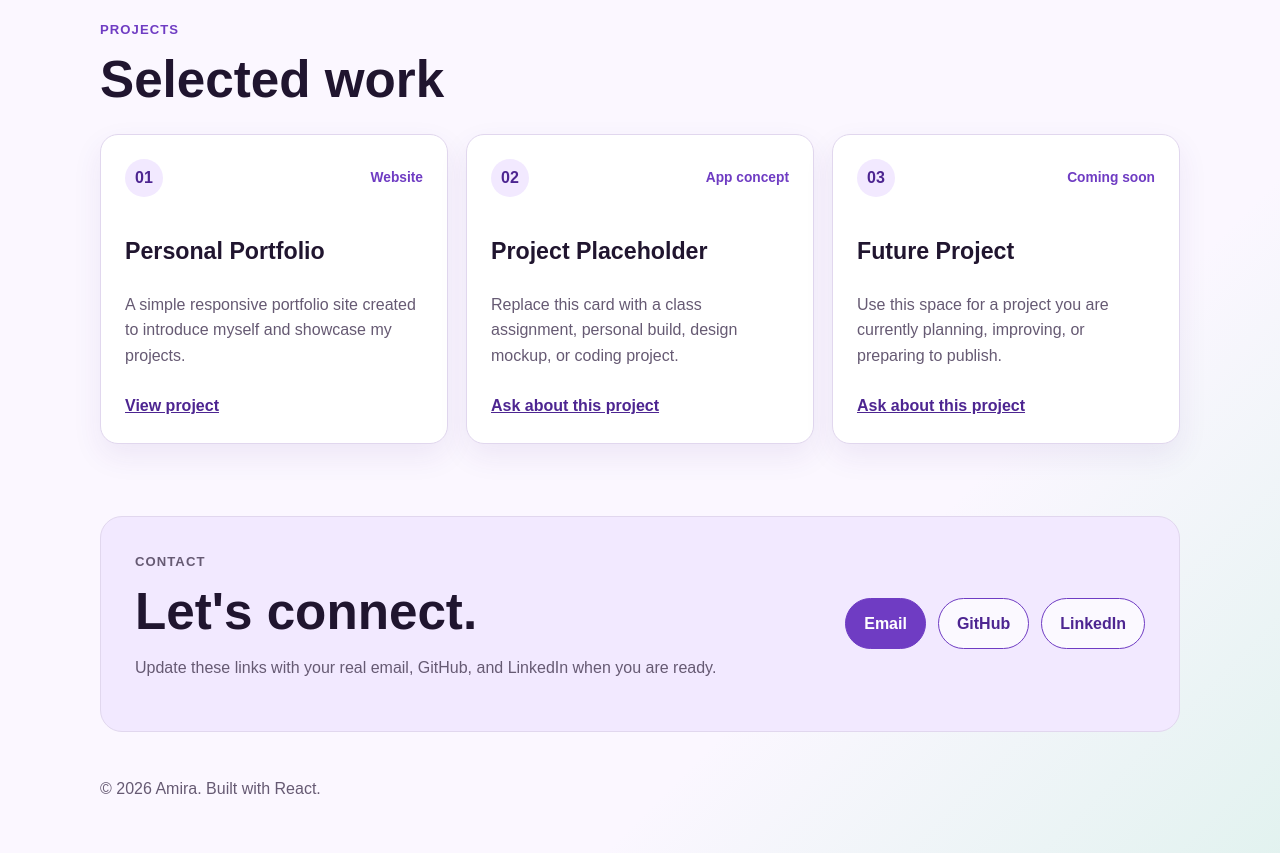
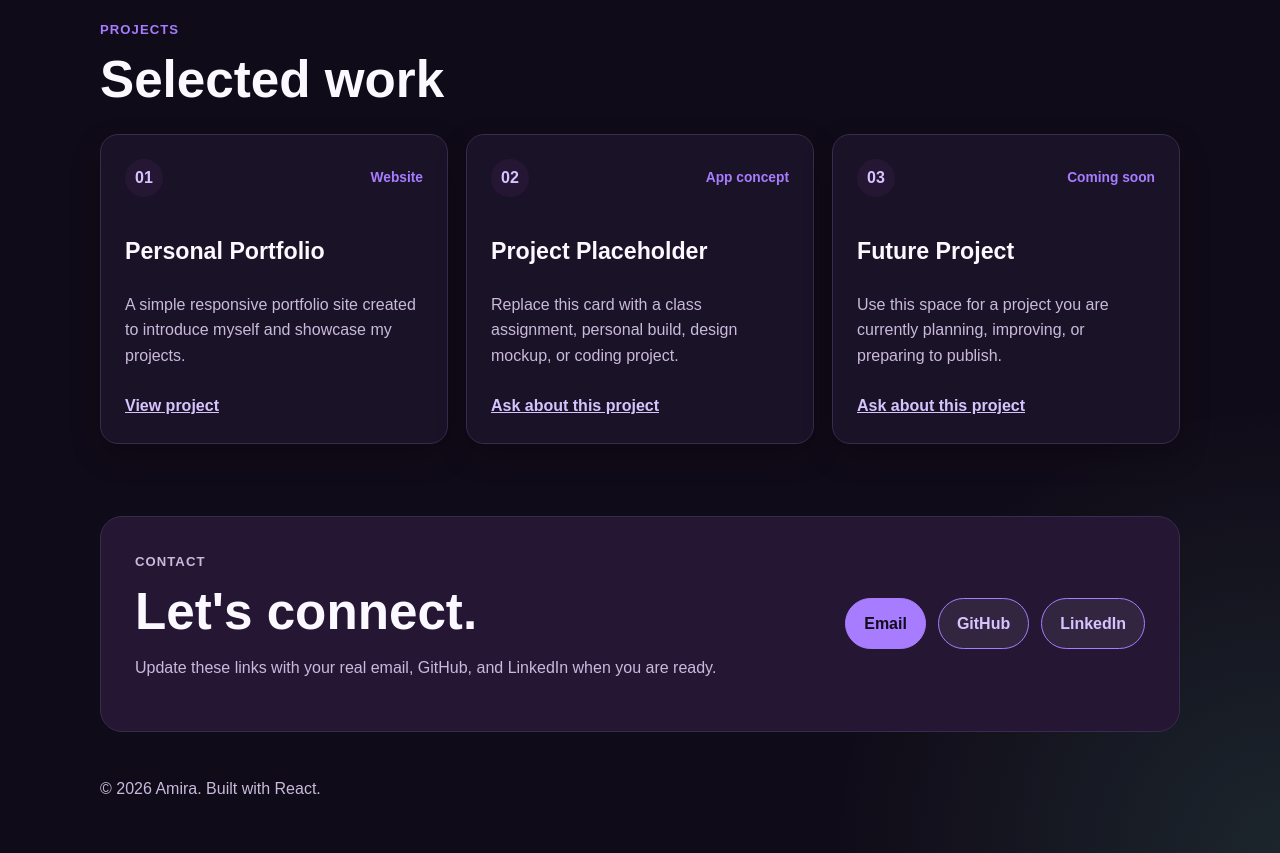
Before and after one commit to am1rawish/Portfolio, a React (Vite) app: page / in a window 1280 px wide. Shown: the part 880-1733 px from the top of the page. Built offline with nearby package versions, Linux system fonts and the light colour scheme.

Commit message:
Switch portfolio to dark purple theme

```diff
--- a/styles.css
+++ b/styles.css
@@ -1,15 +1,16 @@
 :root {
-  --background: #fbf7ff;
-  --surface: #ffffff;
-  --surface-soft: #f2e9ff;
-  --ink: #20152f;
-  --muted: #665a73;
-  --purple: #6f3cc3;
-  --purple-dark: #4d2591;
-  --lavender: #d9c4ff;
-  --mint: #bdebd8;
-  --line: #e1d7ee;
-  --shadow: 0 18px 45px rgba(79, 42, 135, 0.12);
+  color-scheme: dark;
+  --background: #100b18;
+  --surface: #1a1226;
+  --surface-soft: #251734;
+  --ink: #fbf8ff;
+  --muted: #c9badc;
+  --purple: #a77cff;
+  --purple-dark: #d7c4ff;
+  --lavender: #7c4fd1;
+  --mint: #72e3c2;
+  --line: #3a2a4d;
+  --shadow: 0 18px 45px rgba(0, 0, 0, 0.32);
 }
 
 * {
@@ -24,8 +25,8 @@ body {
   margin: 0;
   color: var(--ink);
   background:
-    linear-gradient(135deg, rgba(217, 196, 255, 0.45), transparent 34rem),
-    linear-gradient(315deg, rgba(189, 235, 216, 0.4), transparent 30rem),
+    radial-gradient(circle at top left, rgba(167, 124, 255, 0.22), transparent 32rem),
+    radial-gradient(circle at bottom right, rgba(114, 227, 194, 0.12), transparent 28rem),
     var(--background);
   font-family: Arial, Helvetica, sans-serif;
   line-height: 1.6;
@@ -50,7 +51,7 @@ a {
   width: min(1080px, calc(100% - 32px));
   margin: 0 auto;
   padding: 20px 0;
-  background: rgba(251, 247, 255, 0.86);
+  background: rgba(16, 11, 24, 0.86);
   backdrop-filter: blur(14px);
 }
 
@@ -147,7 +148,7 @@ h3 {
 }
 
 .primary-button {
-  color: #ffffff;
+  color: #120c1d;
   background: var(--purple);
 }
 
@@ -158,7 +159,7 @@ h3 {
 
 .secondary-button {
   color: var(--purple-dark);
-  background: rgba(255, 255, 255, 0.72);
+  background: rgba(255, 255, 255, 0.06);
 }
 
 .secondary-button:hover,
@@ -187,7 +188,7 @@ h3 {
   border-radius: 50%;
   color: var(--purple-dark);
   background:
-    linear-gradient(145deg, rgba(255, 255, 255, 0.82), rgba(242, 233, 255, 0.94));
+    linear-gradient(145deg, rgba(255, 255, 255, 0.08), rgba(167, 124, 255, 0.16));
   box-shadow: var(--shadow);
   text-align: center;
 }
@@ -226,7 +227,7 @@ h3 {
   border: 1px solid var(--line);
   border-radius: 18px;
   background: var(--surface);
-  box-shadow: 0 12px 30px rgba(79, 42, 135, 0.08);
+  box-shadow: 0 12px 30px rgba(0, 0, 0, 0.22);
 }
 
 .project-topline {
```
